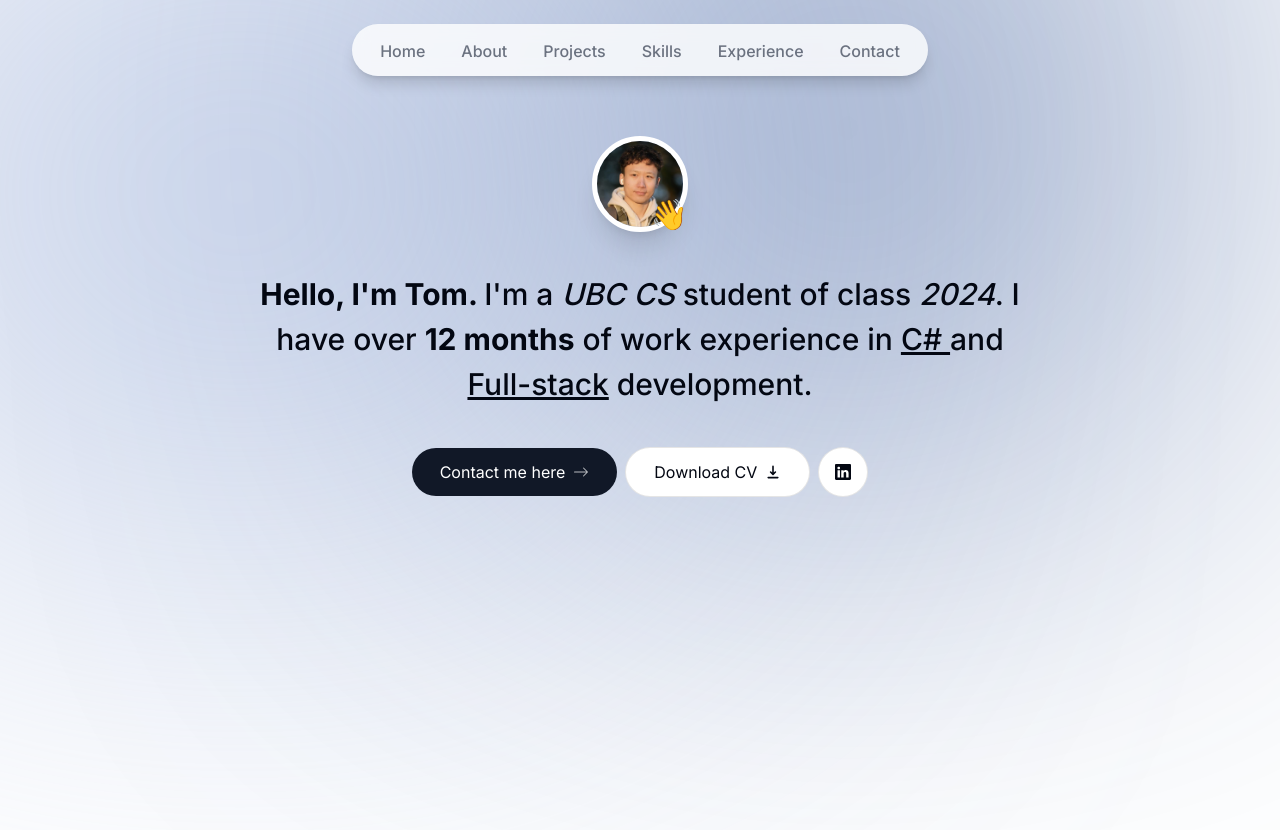
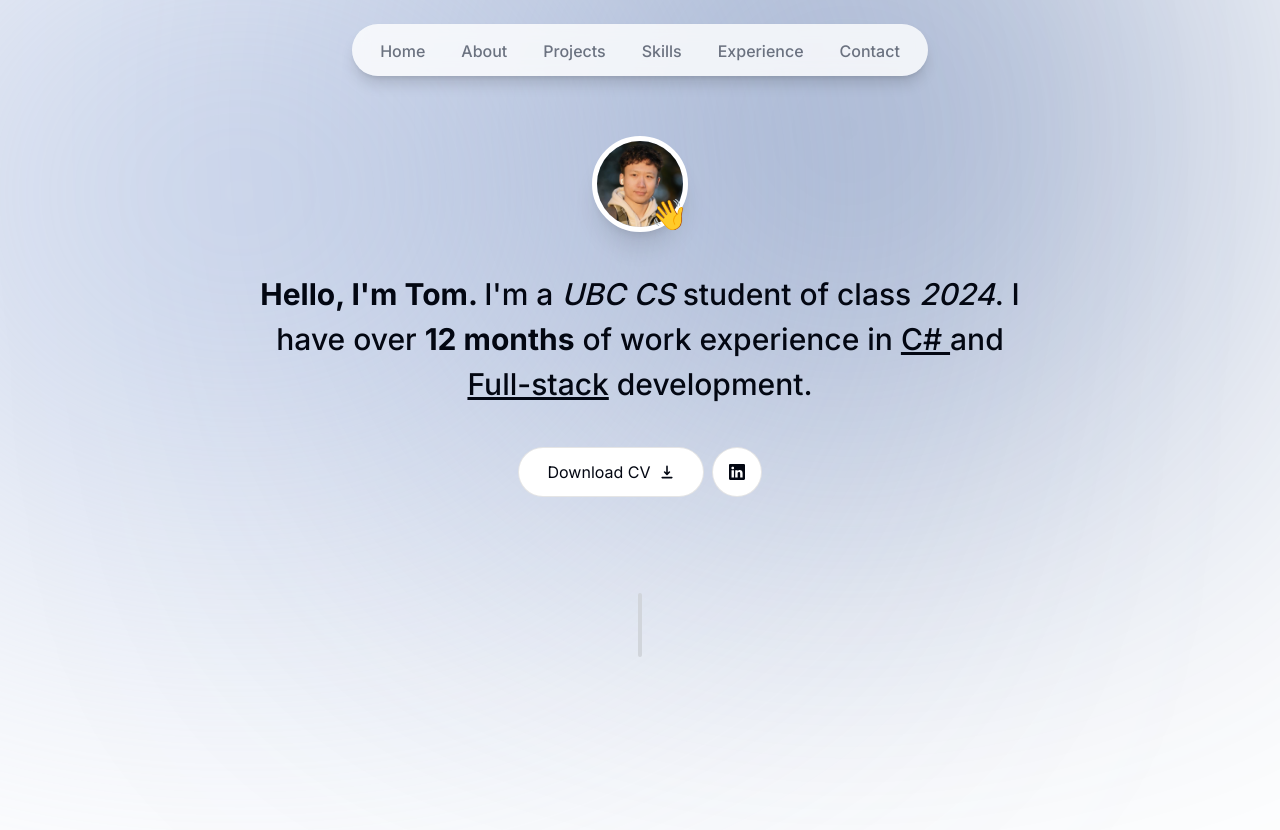
Before and after one commit to tommo217/next-portfolio-site, a Next.js app: page / in a window 1280 px wide. Shown: the top 830 px of the page. Built offline with nearby package versions, Linux system fonts and the light colour scheme.

Commit message:
add divider

```diff
--- a/app/page.tsx
+++ b/app/page.tsx
@@ -1,4 +1,5 @@
 // single page portfolio
+import Divider from '@/components/divider'
 import Intro from '@/components/intro'
 import Image from 'next/image'
 
@@ -6,6 +7,7 @@
   return (
     <main className="flex min-h-screen flex-col items-center justify-between p-24">
       <Intro></Intro>
+      <Divider/>
     </main>
   )
 }
--- /dev/null
+++ b/components/divider.tsx
@@ -0,0 +1,16 @@
+"use client";
+import React from 'react'
+import {motion} from 'framer-motion';
+
+
+export default function Divider() {
+  return (
+    <motion.div
+      className='bg-gray-300 my-24 h-16 w-1 rounded-full hidden sm:block'
+      id='sectionDivider'
+      initial={{ opacity:0, y:100}}
+      animate={{opacity:1, y:0}}
+      transition={{delay:0.125}}>
+    </motion.div>
+  )
+}
--- a/components/intro.tsx
+++ b/components/intro.tsx
@@ -58,12 +58,12 @@
           initial={{ opacity: 0, y: 100}}
           animate={{ opacity: 1, y: 0}}
           transition={{delay:0.1}}>
-          <Link
+          {/* <Link
             href="#contact"
             className="bg-gray-900 text-white px-7 py-3 flex items-center gap-2 rounded-full
              focus:scale-105 hover:scale-110 hover:bg-gray-950 active:scale-105 transition-all">
             Contact me here <BsArrowRight className='opacity-70'/>
-          </Link>
+          </Link> */}
           <a
             className="bg-white px-7 py-3 flex items-center gap-2 rounded-full
             focus:scale-105 hover:scale-110 active:scale-105 transition-all
```
